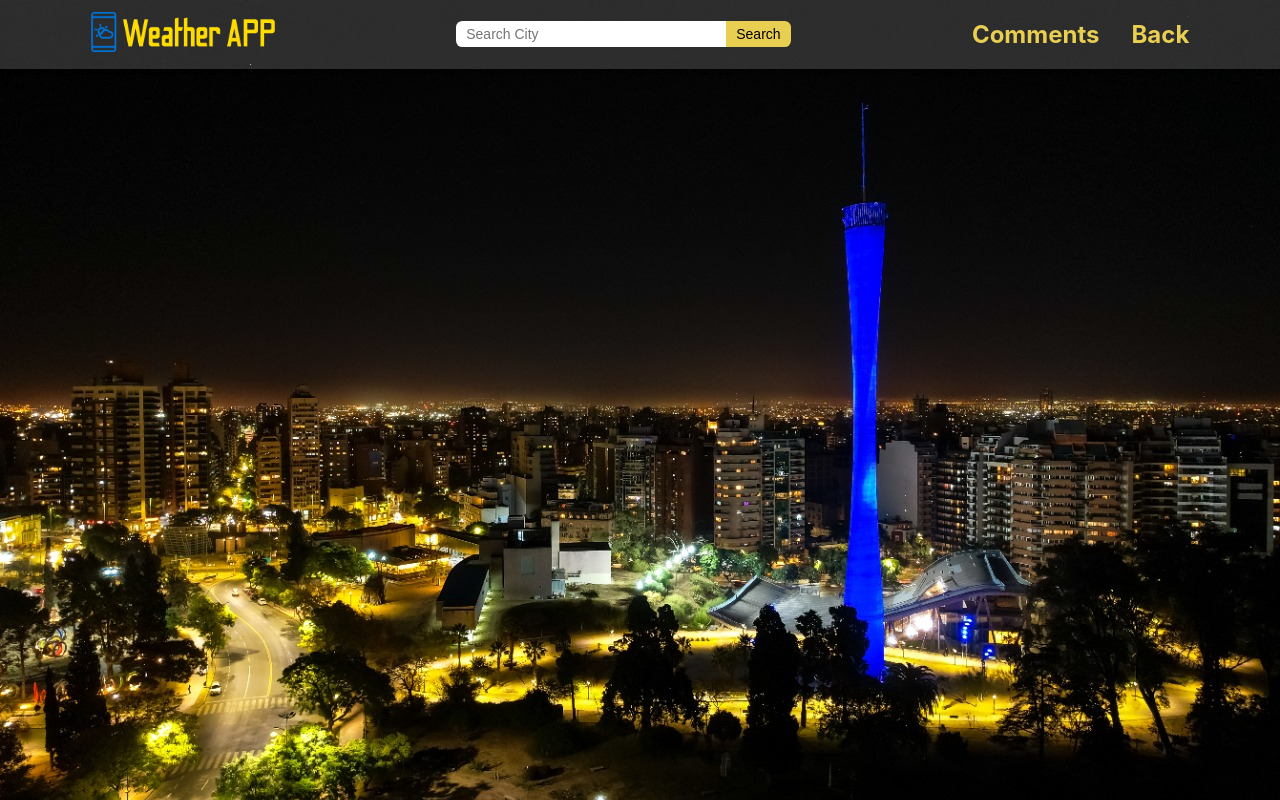
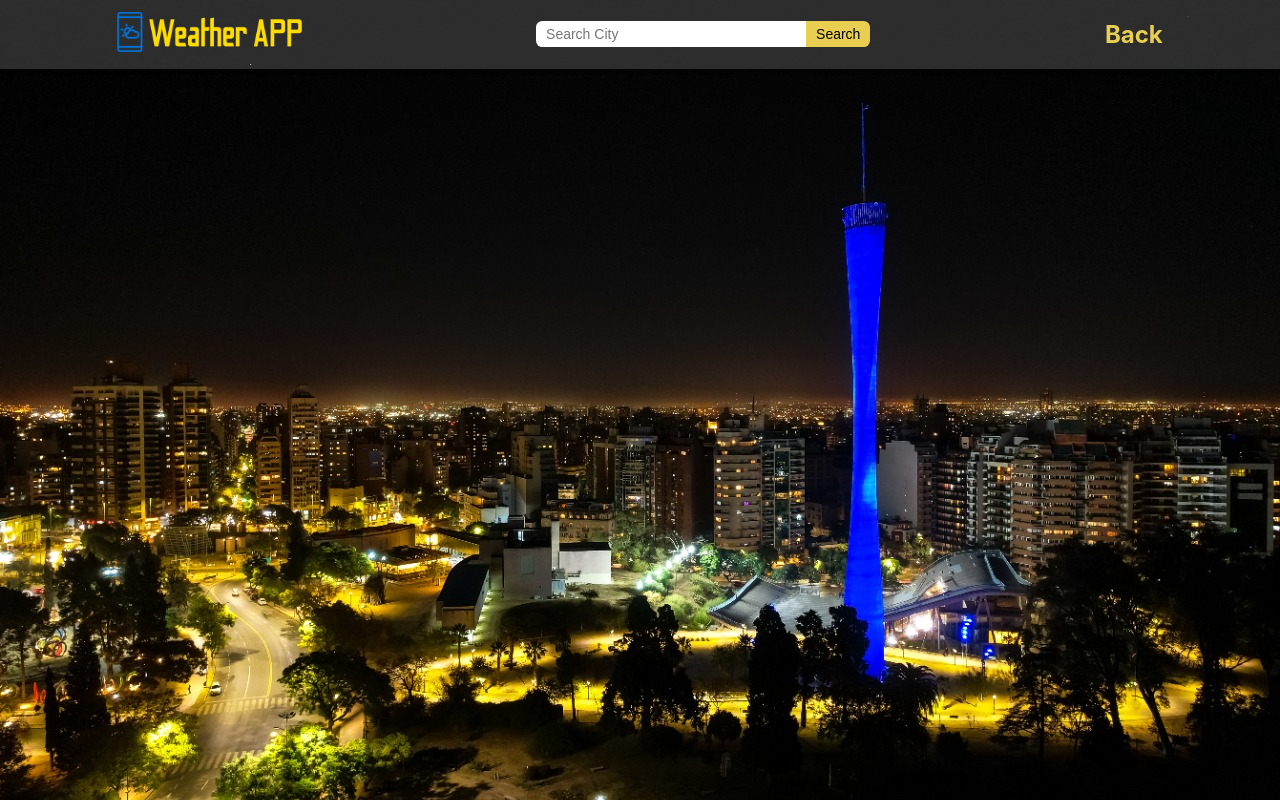
Before and after one commit to mateo-mugnaini/Weather-APP, a React (Create React App) app: page /home in a window 1280 px wide. Built offline with nearby package versions, Linux system fonts and the light colour scheme.

Commit message:
Update 3

```diff
--- a/src/App.js
+++ b/src/App.js
@@ -2,7 +2,7 @@ import "./App.css";
 import { BrowserRouter as Router, Route, Routes } from "react-router-dom";
 import LandingPage from "./Components/LandingPage/LandingPage";
 import Home from "./Components/Home/Home";
-import Comments from "./Components/Comments/Comments";
+// import Comments from "./Components/Comments/Comments";
 
 function App() {
   return (
@@ -11,7 +11,7 @@ function App() {
         <Routes>
           <Route path="/" element={<LandingPage />} />
           <Route path="home" element={<Home />} />
-          <Route path="comments" element={<Comments />} />
+          {/* <Route path="comments" element={<Comments />} /> */}
         </Routes>
       </div>
     </Router>
--- a/src/Components/NavBar/Navbar.js
+++ b/src/Components/NavBar/Navbar.js
@@ -28,9 +28,9 @@ const Navbar = ({ handleSubmit, handleInputChange, city }) => {
         </form>
       </div>
       <div className={styles.Contenedor_Btn}>
-        <Link className={styles.Link} to="/comments">
+        {/* <Link className={styles.Link} to="/comments">
           <h2>Comments</h2>
-        </Link>
+        </Link> */}
         <Link className={styles.Link} to="/">
           <h2>Back</h2>
         </Link>
```
